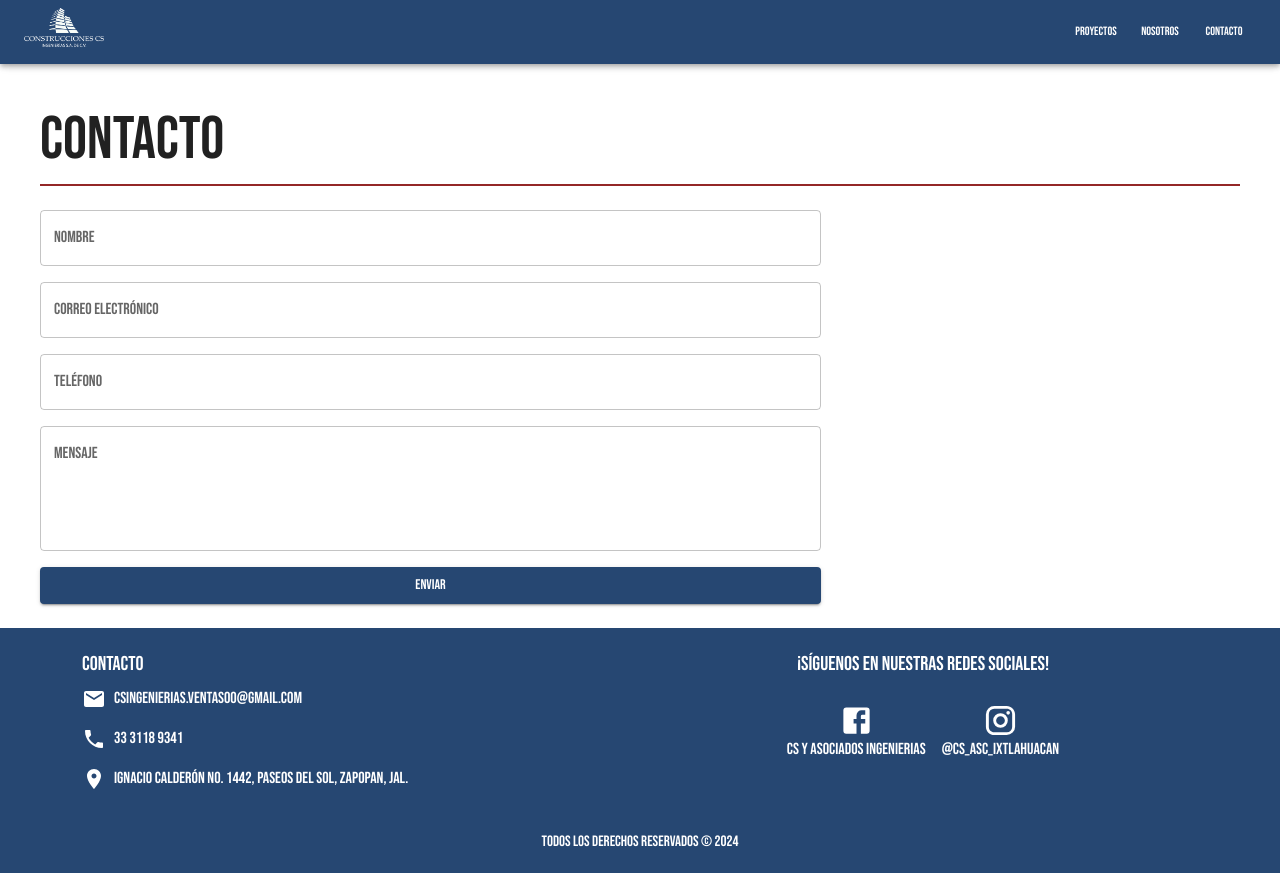
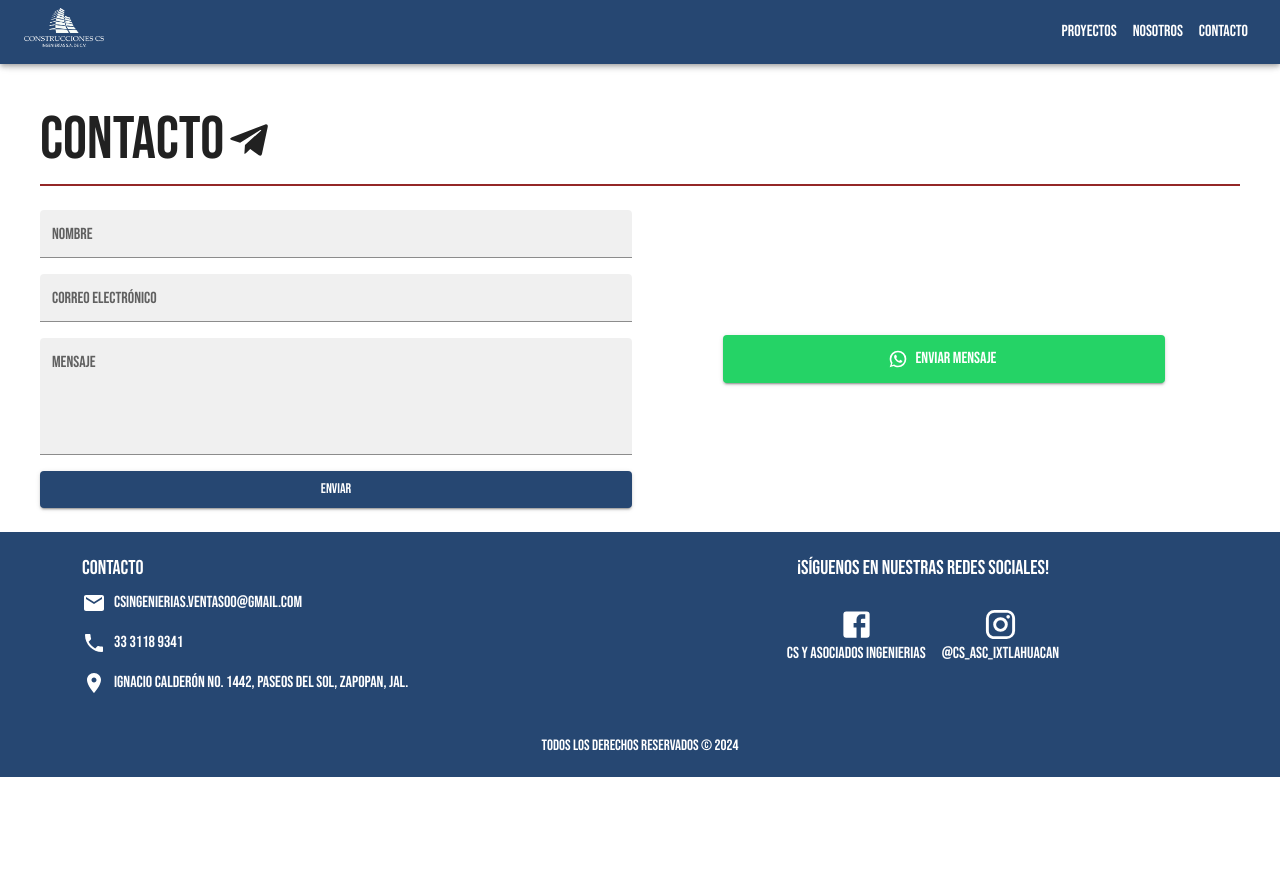
Before and after one commit to Oscar009/csingenierias, a Next.js app: page /contact in a window 1280 px wide. After the commit the page ends 800 px from the top, so only its background shows below. Built offline with nearby package versions, Linux system fonts and the light colour scheme.

Commit message:
Finish form

```diff
--- a/app/(screens)/contact/CustomForm.tsx
+++ b/app/(screens)/contact/CustomForm.tsx
@@ -8,8 +8,7 @@ import { yupResolver } from '@hookform/resolvers/yup';
 // Definir los tipos de datos del formulario
 interface IFormInput {
   name: string;
-  email?: string | null;
-  phone_number?: string | null;
+  email: string;
   message: string;
 }
 
@@ -18,17 +17,9 @@ const schema = yup.object().shape({
   name: yup.string().required('El nombre es requerido'),
   email: yup
     .string()
-    .email('El correo no es válido')
-    .nullable()
-    .notRequired(),
-  phone_number: yup
-    .string()
-    .matches(/^\d{10}$/, 'El teléfono debe tener 10 dígitos')
-    .nullable()
-    .notRequired(),
+    .required('El correo es requerido')
+    .email('El correo no es válido'),
   message: yup.string().required('El mensaje es requerido'),
-}).test('correo-o-telefono', 'Debe ingresar un correo electrónico o un teléfono', (values) => {
-  return !!(values.email || values.phone_number); // Condición: al menos uno debe estar presente
 });
 
 const CustomForm: React.FC = () => {
@@ -42,6 +33,7 @@ const CustomForm: React.FC = () => {
 
   const onSubmit = (data: IFormInput) => {
     console.log('Datos enviados:', data);
+    //todo: clear form
   };
 
   return (
@@ -55,6 +47,8 @@ const CustomForm: React.FC = () => {
             render={({ field }) => (
               <TextField
                 {...field}
+                size="small"
+                variant='filled'
                 label="Nombre"
                 fullWidth
                 error={!!errors.name}
@@ -72,27 +66,12 @@ const CustomForm: React.FC = () => {
             render={({ field }) => (
               <TextField
                 {...field}
+                size="small"
+                variant='filled'
                 label="Correo Electrónico"
                 fullWidth
                 error={!!errors.email}
                 helperText={errors.email?.message}
-              />
-            )}
-          />
-        </Grid2>
-
-        {/* Campo de Teléfono (opcional) */}
-        <Grid2 size={{ xs: 12 }}>
-          <Controller
-            name="phone_number"
-            control={control}
-            render={({ field }) => (
-              <TextField
-                {...field}
-                label="Teléfono"
-                fullWidth
-                error={!!errors.phone_number}
-                helperText={errors.phone_number?.message}
               />
             )}
           />
@@ -106,6 +85,8 @@ const CustomForm: React.FC = () => {
             render={({ field }) => (
               <TextField
                 {...field}
+                size="small"
+                variant='filled'
                 label="Mensaje"
                 fullWidth
                 multiline
--- /dev/null
+++ b/app/(screens)/contact/WhatsappMessage.tsx
@@ -0,0 +1,44 @@
+'use client'
+import { Box, Button } from '@mui/material'
+import React from 'react'
+import WhatsAppIcon from '@mui/icons-material/WhatsApp';
+
+export const WhatsappMessage = () => {
+  const handleSendMessage = () => {
+    const encodedMessage = encodeURIComponent('Hola esto es un mensaje predeterminado!');
+    const whatsappUrl = `https://wa.me/523329501713?text=${encodedMessage}`;
+    window.open(whatsappUrl, '_blank');
+  };
+
+  return (
+    <Box
+      sx={{
+        display: 'flex',
+        justifyContent: 'center',
+        alignItems: 'center',
+        height: '100%',
+        padding: '20px',
+      }}
+    >
+      <Button
+        variant="contained"
+        startIcon={<WhatsAppIcon />}
+        onClick={handleSendMessage}
+        sx={{
+          backgroundColor: '#25D366',
+          color: '#ffffff',
+          '&:hover': {
+            backgroundColor: '#1ebe57',
+          },
+          fontSize: '16px',
+          textTransform: 'none',
+          padding: '10px 20px',
+          width: "80%",
+          alignSelf:"center"
+        }}
+      >
+        Enviar Mensaje
+      </Button>
+    </Box>
+  );
+}
--- a/app/(screens)/contact/page.tsx
+++ b/app/(screens)/contact/page.tsx
@@ -1,17 +1,29 @@
 import { CustomDivider } from '@/app/components/CustomDivider/CustomDivider'
 import { CustomTitle } from '@/app/components/Titles/CustomTitle/CustomTitle'
-import { Grid2 } from '@mui/material'
+import { Box, Grid2 } from '@mui/material'
 import React from 'react'
 import CustomForm from './CustomForm'
+import { WhatsappMessage } from './WhatsappMessage'
+import TelegramIcon from '@mui/icons-material/Telegram';
 
 const ContactPage = () => {
   return (
     <Grid2 container spacing={2} sx={{ paddingInline: 5, paddingBlock: 3 }}>
       <Grid2 size={{ xs: 12, sm: 12, md: 12 }}>
-        <CustomTitle label={"Contacto"} />
+        <Box display={"flex"} alignItems={"center"}>
+          <CustomTitle label={"Contacto"} />
+          <TelegramIcon sx={{ fontSize: 50 }} />
+        </Box>
         <CustomDivider />
       </Grid2>
-      <CustomForm />
+
+      <Grid2 size={{ xs: 12, sm: 12, md: 6 }}>
+        <CustomForm />
+      </Grid2>
+
+      <Grid2 size={{ xs: 12, sm: 12, md: 6 }}>
+        <WhatsappMessage />
+      </Grid2>
     </Grid2>
   )
 }
--- a/app/(screens)/projects/page.tsx
+++ b/app/(screens)/projects/page.tsx
@@ -64,7 +64,7 @@ const ProjectsPage = () => {
             {"Introducción"}
           </Typography>
           <Typography variant='body1'>
-            {"El municipio de Ixtlahuacan del Río, denominado también como pueblo mágico se encuentra a 45 min. de Guadalajara, Jal. El cuál se destaca por su tranquilidad, amabilidad de su gente y excelente ubiciación para estar cerca de la ciudad de Guadalajara y el estado de Zacatecas. El fraccionamiento Los Fresnos, se ubica dentro del pueblo a 5 min. del centro, pero justo a las orillas de él, donde puedes disfrutar de una hermosa vista a la naturaleza en un terreno seguro y apto para poder vivir y desarrollar tus proyectos."}
+            {"El municipio de Ixtlahuacan del Río, denominado también como pueblo mágico se encuentra a 45 min. de Guadalajara, Jal. El cuál se destaca por su tranquilidad, amabilidad de su gente y excelente ubicación para estar cerca de la ciudad de Guadalajara y el estado de Zacatecas. El fraccionamiento Los Fresnos, se ubica dentro del pueblo a 5 min. del centro, pero justo a las orillas de él, donde puedes disfrutar de una hermosa vista a la naturaleza en un terreno seguro y apto para poder vivir y desarrollar tus proyectos."}
           </Typography>
           <Typography variant='h6' marginTop={1}>
             {"Etapas de construcción"}
--- a/app/components/AppBar/NavBar.tsx
+++ b/app/components/AppBar/NavBar.tsx
@@ -43,7 +43,7 @@ export default function NavBar({ navItems, onMenuClick }: NavBarProps) {
         <Box sx={{ display: { xs: 'none', sm: 'block' }, height: 60 }}>
           {navItems.map((item) => (
             <Button key={item.route} sx={{ color: '#fff', height: "100%" }} onClick={() => handleNavigation(item.route)}>
-              <Typography fontSize={12}>{item.title}</Typography>
+              <Typography variant="body1">{item.title}</Typography>
             </Button>
           ))}
         </Box>
```
